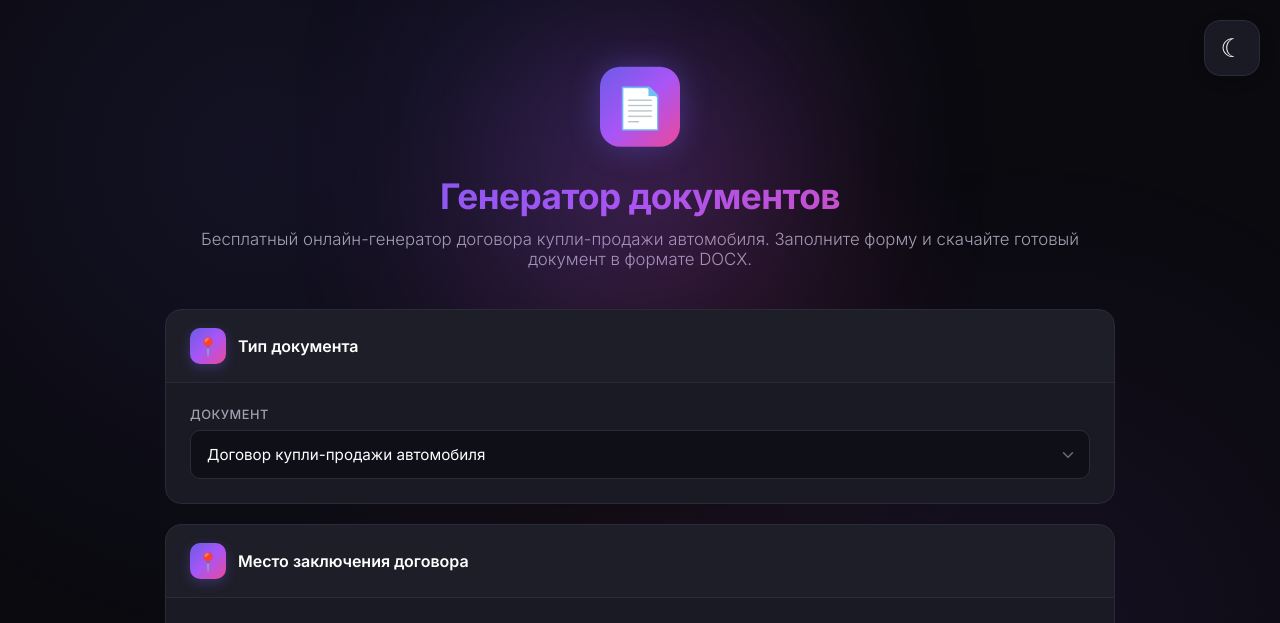
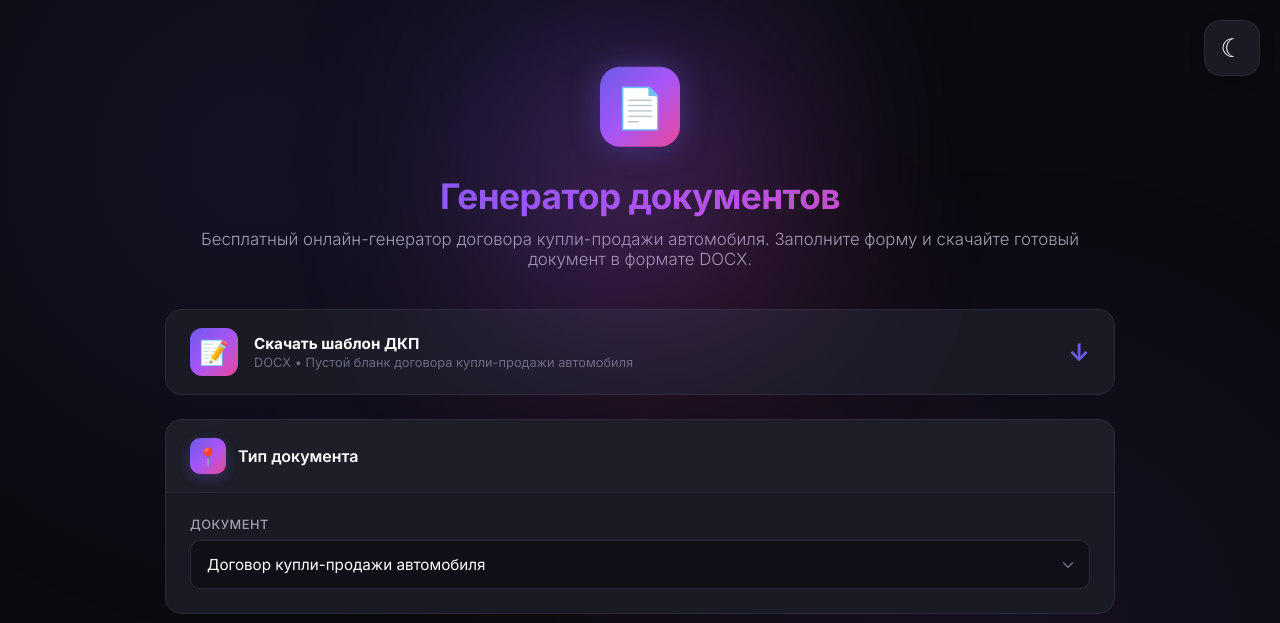
Before and after one commit to levenkoevgeny/AutoBlank, a Django app: page / in a window 1280 px wide. Shown: the top 623 px of the page. Run offline with Django 5.2, Linux system fonts and the light colour scheme.

Commit message:
add default file

```diff
--- a/assets/css/style.css
+++ b/assets/css/style.css
@@ -319,6 +319,84 @@ header p {
     transform: translateY(-2px);
 }
 
+.btn-back {
+    background: var(--bg-card);
+    color: var(--text-secondary);
+    border: 1.5px solid var(--border-color);
+    text-decoration: none;
+}
+
+.btn-back:hover {
+    border-color: var(--accent-primary);
+    color: var(--text-primary);
+    transform: translateY(-2px);
+}
+
+/* Template Card */
+.template-card {
+    display: flex;
+    align-items: center;
+    gap: 16px;
+    padding: 18px 24px;
+    background: var(--bg-card);
+    border: 1.5px solid var(--border-color);
+    border-radius: 16px;
+    text-decoration: none;
+    transition: all 0.3s ease;
+    margin-bottom: 24px;
+}
+
+.template-card:hover {
+    border-color: var(--accent-primary);
+    box-shadow: 0 8px 32px rgba(108, 92, 231, 0.2);
+    transform: translateY(-2px);
+}
+
+.template-card-icon {
+    width: 48px;
+    height: 48px;
+    background: var(--accent-gradient);
+    border-radius: 12px;
+    display: flex;
+    align-items: center;
+    justify-content: center;
+    font-size: 1.5rem;
+    flex-shrink: 0;
+}
+
+.template-card-info {
+    flex: 1;
+}
+
+.template-card-info strong {
+    display: block;
+    color: var(--text-primary);
+    font-size: 0.95rem;
+    margin-bottom: 2px;
+}
+
+.template-card-info span {
+    color: var(--text-muted);
+    font-size: 0.8rem;
+}
+
+.template-card-arrow {
+    color: var(--accent-primary);
+    font-size: 1.5rem;
+    font-weight: 700;
+    transition: transform 0.3s ease;
+}
+
+.template-card:hover .template-card-arrow {
+    transform: translateY(3px);
+}
+
+@media (max-width: 768px) {
+    .template-card {
+        padding: 14px 18px;
+    }
+}
+
 /* Error State */
 .form-group input.error,
 .form-group select.error {
--- a/documents_generator/templates/documents_generator/feedback.html
+++ b/documents_generator/templates/documents_generator/feedback.html
@@ -62,6 +62,9 @@
         </div>
 
         <div class="btn-group">
+            <a href="{% url 'gai:index' %}" class="btn btn-back">
+                &#8592; Назад
+            </a>
             <button type="button" class="btn btn-danger" onclick="document.getElementById('feedbackForm').reset();">
                 &#128465; Очистить
             </button>
--- a/documents_generator/templates/documents_generator/index.html
+++ b/documents_generator/templates/documents_generator/index.html
@@ -62,6 +62,15 @@
             Для работы генератора документов необходимо включить JavaScript в браузере.
         </div>
     </noscript>
+
+    <a href="{% url 'gai:download_template' %}" class="template-card">
+        <div class="template-card-icon">&#128221;</div>
+        <div class="template-card-info">
+            <strong>Скачать шаблон ДКП</strong>
+            <span>DOCX &bull; Пустой бланк договора купли-продажи автомобиля</span>
+        </div>
+        <div class="template-card-arrow">&#8595;</div>
+    </a>
 
     <form action="{% url 'gai:generate_document' %}" method="POST" id="contractForm">
         {% csrf_token %}
@@ -297,6 +306,7 @@
                 <strong>Навигация</strong>
                 <ul>
                     <li><a href="{% url 'gai:index' %}">Главная</a></li>
+                    <li><a href="{% url 'gai:download_template' %}">Скачать шаблон ДКП</a></li>
                     <li><a href="{% url 'gai:feedback' %}">Предложения и отзывы</a></li>
                 </ul>
             </div>
--- a/documents_generator/urls.py
+++ b/documents_generator/urls.py
@@ -8,6 +8,7 @@ urlpatterns = [
     path('', views.index, name='index'),
     path('generate', views.generate_document, name='generate_document'),
     path('feedback', views.feedback, name='feedback'),
+    path('download-template', views.download_template, name='download_template'),
     path('sitemap.xml', views.sitemap_xml, name='sitemap_xml'),
     path('yandex_519162dd5d6ded9a.html', views.yandex_servise, name='yandex_servise'),
     path('favicon.ico', views.favicon_view, name='favicon_view'),
--- a/documents_generator/views.py
+++ b/documents_generator/views.py
@@ -113,6 +113,13 @@ def index(request):
 def favicon_view(request):
     favicon_path = os.path.join(settings.BASE_DIR, 'assets', 'img', 'favicon.ico')
     return FileResponse(open(favicon_path, 'rb'), content_type='image/x-icon')
+
+
+def download_template(request):
+    doc_path = os.path.join(DOC_PATH, 'Шаблон договора.docx')
+    response = FileResponse(open(doc_path, 'rb'), content_type='application/vnd.openxmlformats-officedocument.wordprocessingml.document')
+    response['Content-Disposition'] = 'attachment; filename="Шаблон договора.docx"'
+    return response
 
 
 
--- a/templates/base.html
+++ b/templates/base.html
@@ -54,7 +54,7 @@
     <link rel="preconnect" href="https://fonts.googleapis.com">
     <link rel="preconnect" href="https://fonts.gstatic.com" crossorigin>
     <link href="https://fonts.googleapis.com/css2?family=Inter:wght@300;400;500;600;700&display=swap" rel="stylesheet">
-    <link rel="stylesheet" href="{% static 'css/style.css' %}">
+    <link rel="stylesheet" href="{% static 'css/style.css' %}?v=2">
     <script>
         (function() {
             var theme = localStorage.getItem('theme');
```
Also changed, not shown: 2 other files.
